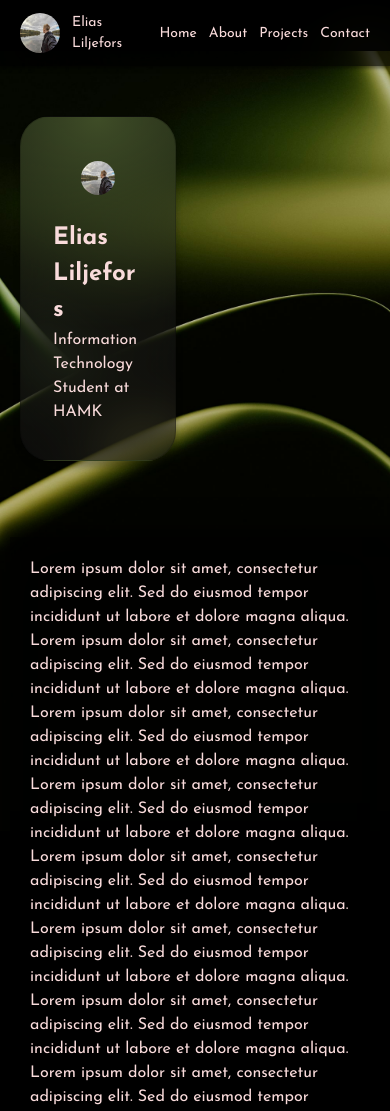
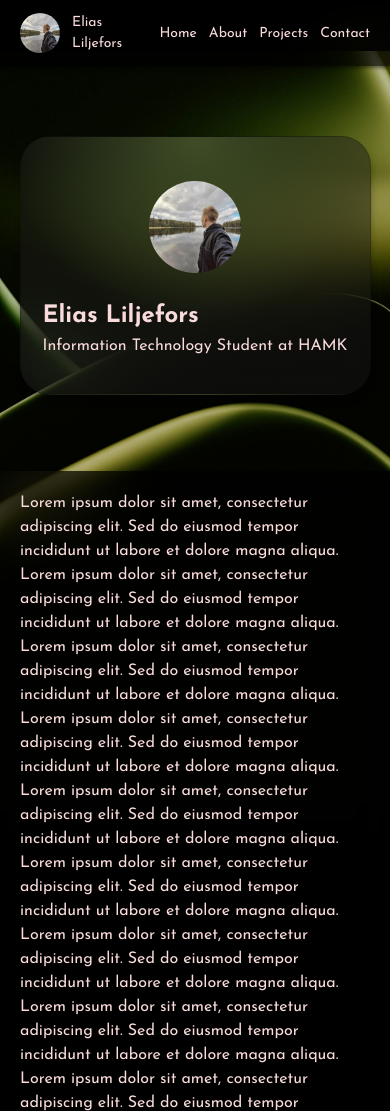
Before and after one commit to Elias-Liljefors/EliasLHomepage, a plain HTML site: page index.html in a window 390 px wide. Shown: the top 1111 px of the page. Drawn offline with nearby package versions, Linux system fonts and the light colour scheme.

Commit message:
fixed layout

```diff
--- a/index.html
+++ b/index.html
@@ -19,18 +19,17 @@
     <link rel="preconnect" href="https://fonts.gstatic.com" crossorigin>
     <link href="https://fonts.googleapis.com/css2?family=Josefin+Sans:ital,wght@0,100..700;1,100..700&display=swap" rel="stylesheet">
     <link rel="stylesheet" href="styles.css">
-    <script src="https://cdnjs.cloudflare.com/ajax/libs/simplex-noise/2.4.0/simplex-noise.min.js"></script>
-    <link rel="stylesheet" href="https://cdnjs.cloudflare.com/ajax/libs/font-awesome/4.7.0/css/font-awesome.min.css">
+
 </head>
 
 <body>
     <button onclick="topFunction()" id="myBtn" title="Go to top"><img src="images/up.svg" style="width: 20px; height: 20px; opacity: 0.5;" alt=""></button>
     <header id="header-placeholder"></header>
 
-    <div class="contentContainer">
-        <div class="card" style="max-width: 40% !important; display: flex; flex-direction: column; align-items: center !important; margin: 50px 20px 10px;">
+    <div class="mainColumn">
+        <div class="card">
             <img src="images/profilepic.jpg" alt="Elias Liljefors" style="width:30%; border-radius: 100%; margin-top: 24px; margin-bottom: 25px;">
-            <div class="container">
+            <div>
                 <b class="cardName">Elias Liljefors</b>
                 <p>Information Technology Student at HAMK</p>
             </div>
@@ -38,8 +37,6 @@
 
         <main>
             <!-- <h2>Welcome</h2> -->
-
-
 
             <p>
             Lorem ipsum dolor sit amet, consectetur adipiscing elit. Sed do eiusmod tempor incididunt ut labore et dolore magna aliqua.
--- a/styles.css
+++ b/styles.css
@@ -43,12 +43,11 @@ body::-webkit-scrollbar-thumb:hover {
     background: rgba(255, 255, 255, 0.5);
 }
 
-.contentContainer {
+.mainColumn {
     display: flex;
     flex-direction: column;
-    align-items: flex-start;
+    align-items: center;
     width: 100%;
-    max-width: 800px;
 }
 
 main {
@@ -78,9 +77,14 @@ main {
     border-radius: 30px;
     padding: 20px;
     margin: 10px;
-    width: 100%;
+    width: 50%;
     box-shadow: 0 6px 6px rgba(0, 0, 0, 0.281);
     background: radial-gradient(circle at top, #3f4d27 0, rgba(26, 25, 25, 0.445) 60%);
+    max-width: 40%;
+    display: flex;
+    flex-direction: column;
+    align-items: center;
+    margin: 50px 20px 10px;
 
     opacity: 0;
     transform: translateY(30px);
@@ -224,10 +228,17 @@ footer p {
 }
 
 main {
+    backdrop-filter: blur(30px);
+    border-radius: 0px;
+    padding: 20px;
+    margin: 0px;
     width: 100%;
-    border-radius: 0px;
-    position: relative;
-    box-shadow: 0 0 20px 10px rgba(0, 0, 0, 0.6);
+    /* margin-top: 650px; */
+    max-width: auto;
+    box-shadow: 0 6px 6px rgba(0, 0, 0, 0.281);
+    background-color: rgba(0, 0, 0, 0.6);
+    /* border-style: solid;
+    border-color: black; */
 }
 
 p {
@@ -255,4 +266,36 @@ body::before {
     font-size:14px;
     text-decoration:none;
 }
+
+.card {
+    max-width: 90% !important;
+    display: flex !important;
+    flex-direction: column;
+    align-items: center !important;
+    margin-top: 70px !important;
+    margin-bottom: 10px !important;
+
+    backdrop-filter: blur(30px);
+    border-radius: 30px;
+    padding: 20px;
+    margin: 0px;
+    width: 100%;
+    box-shadow: 0 6px 6px rgba(0, 0, 0, 0.281);
+    background: radial-gradient(circle at top, #3f4d27 0, rgba(26, 25, 25, 0.445) 60%);
 }
+
+.cardName {
+    color: #f9dbdb;
+    font-size: 24px;
+    font-weight: bold;
+    margin-bottom: 10px;
+}
+
+.mainColumn {
+    display: flex;
+    flex-direction: column;
+    align-items: flex;
+    width: 100%;
+    /* max-width: 500px; */
+}
+}
```
Lines whose indentation alone changed are shown as unchanged.
